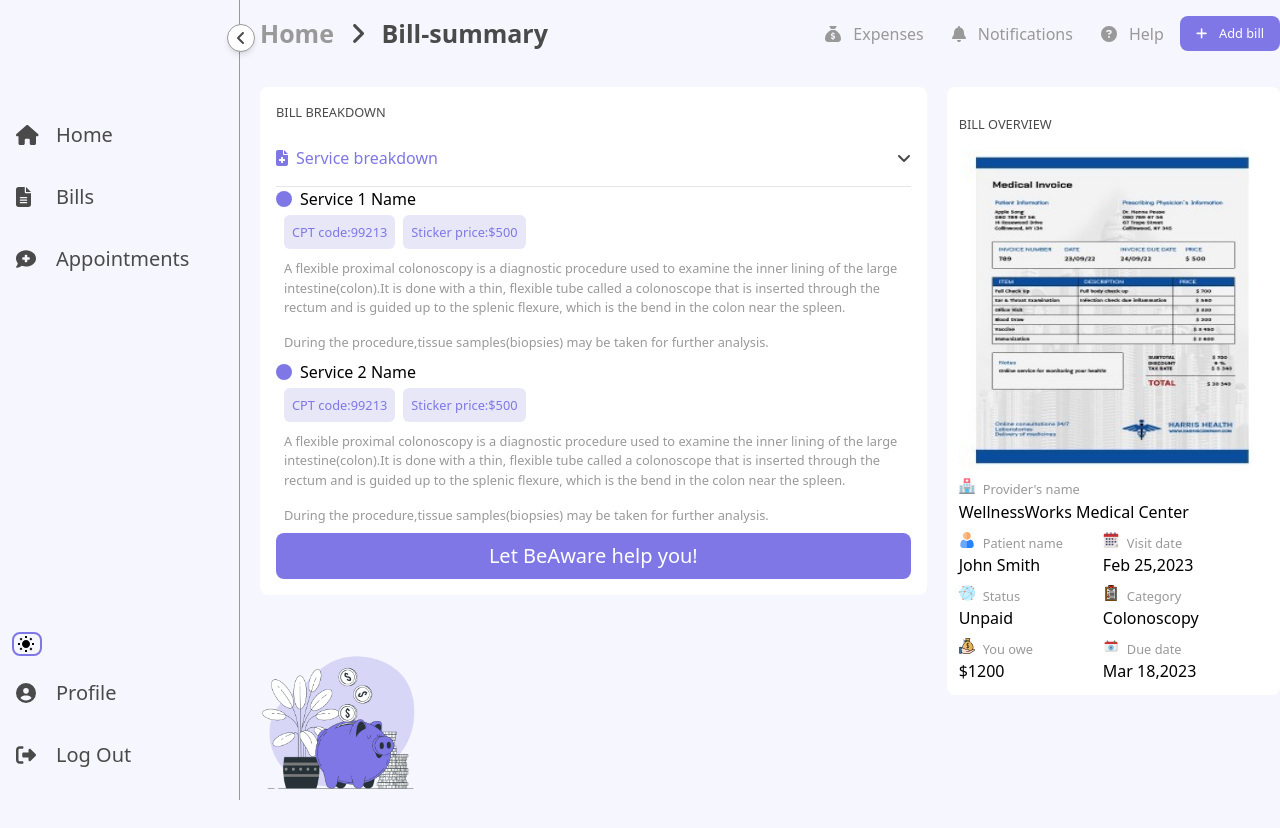
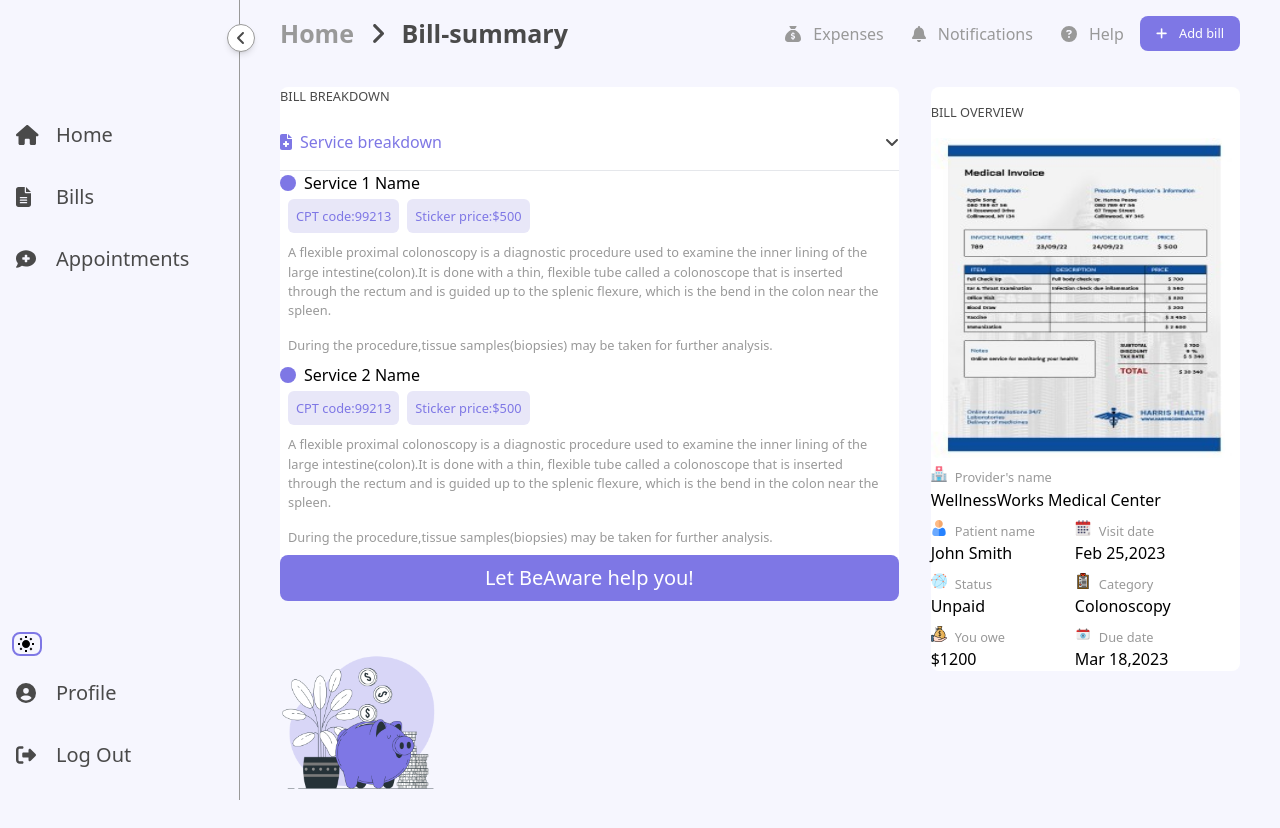
Before and after one commit to papryca/Frontend-Assessment-React, a React (Create React App) app: page /bill-summary/1 in a window 1280 px wide. Shown: the top 828 px of the page. Built offline with nearby package versions, Linux system fonts and the light colour scheme; some icons are missing.

Commit message:
feat:add dark mode

```diff
--- a/src/components/bill-overwiev/bill-overview.tsx
+++ b/src/components/bill-overwiev/bill-overview.tsx
@@ -16,7 +16,7 @@ const BillOverview = () => {
       {overviews.map((overview, i) => {
         if ((i + 1).toString() === id) {
           return (
-            <div key={i} className='bg-white rounded-lg p-3 text-base relative dark:bg-article-background-dark'>
+            <div key={i} className='bg-white rounded-lg text-base relative dark:bg-article-background-dark'>
               <p className='text-sm text-gray-dark py-4 dark:text-white'>BILL OVERVIEW</p>
               <img src={overview.bill} alt="Bill image" className="w-full h-80 rounded-lg" />
               <div className='flex space-x-2 pt-2 items-baseline text-sm'>
--- a/src/components/breadcrumps/breadcrumps.tsx
+++ b/src/components/breadcrumps/breadcrumps.tsx
@@ -13,7 +13,7 @@ function Breadcrumbs() {
   const pathParts = location.pathname.split('/').filter((part) => part !== '' && !part.match("[0-9]+"));
 
   return (
-    <div className='text-gray-dark text-sm md:text-md font-bold lg:text-2xl ml-5 dark:text-white'>
+    <div className='text-gray-dark text-sm md:text-md font-bold lg:text-2xl dark:text-white'>
       <button onClick={() => navigate('/')} className='text-gray-soft'>Home</button>
       {pathParts.map((part, index) => (
         <span key={part}>
--- a/src/components/service-accordion/service-accordion.tsx
+++ b/src/components/service-accordion/service-accordion.tsx
@@ -10,7 +10,7 @@ const ServiceAccordion = () => {
     setAccordion(!accordion);
   };
   return (
-    <div className="w-full rounded-lg bg-white p-4 relative dark:bg-article-background-dark">
+    <div className="w-full rounded-lg bg-white relative dark:bg-article-background-dark">
       <p className='text-sm text-gray-dark pb-2 dark:text-white'>BILL BREAKDOWN</p>
       <h2>
         <button
--- a/src/pages/bill-summary/bill-summary.tsx
+++ b/src/pages/bill-summary/bill-summary.tsx
@@ -14,10 +14,10 @@ const BillSummary = () => {
         <div>
           <Menu></Menu>
         </div>
-        <div className='w-full'>
+        <div className='w-full mx-10'>
           <Header props={<Breadcrumbs />} />
-          <div className='flex-none md:flex my-5'>
-            <div className='flex w-full md:w-2/3 mx-5 flex-col min-h-screen'>
+          <div className='flex gap-8 md:flex my-5'>
+            <div className='flex w-full md:w-2/3 flex-col min-h-screen'>
               <ServiceAccordion></ServiceAccordion>
               <div className='flex flex-row-reverse hidden md:block absolute left-62 -bottom-1'>
                 <img src={pig} className='w-40 h-40 -bottom-1/3 right-10' alt="Pig illustration" />
```
